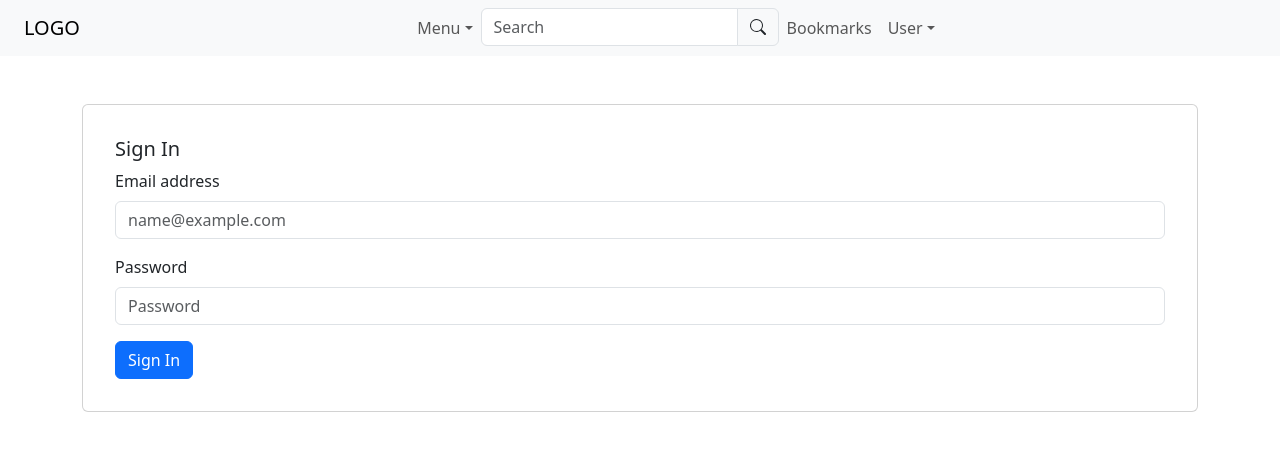
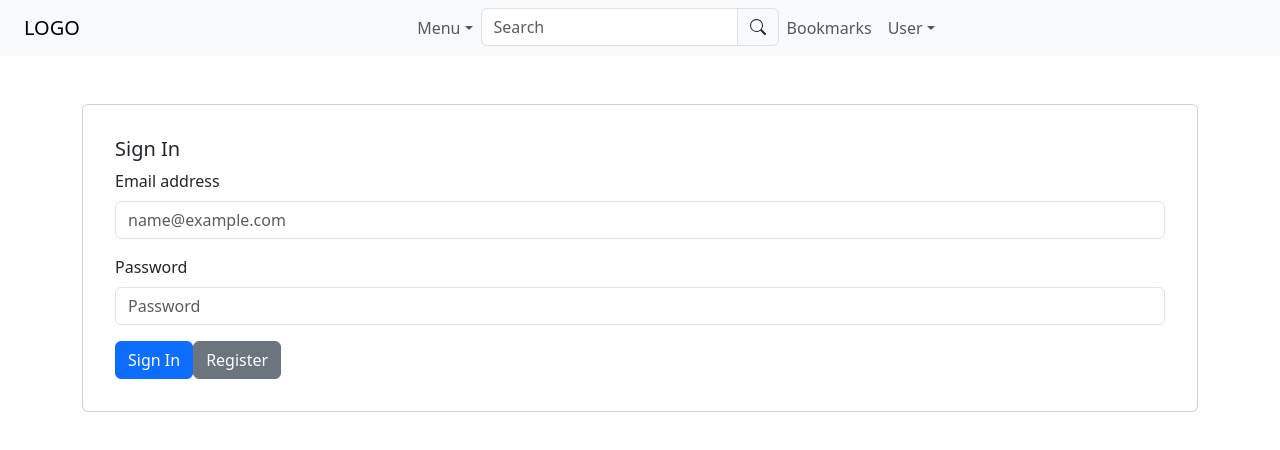
Before and after one commit to SofNyb/moviedatabase, a React (Vite) app: page /login in a window 1280 px wide. Shown: the top 450 px of the page. Built offline with nearby package versions, Linux system fonts and the light colour scheme; no server answers.

Commit message:
add buttons for the user to go to login and register from those two pages

```diff
--- a/src/Login/Login.jsx
+++ b/src/Login/Login.jsx
@@ -55,6 +55,9 @@ const Login = () => {
             <Button variant="primary" type="submit" disabled={loading}>
               {loading ? "Signing in..." : "Sign In"}
             </Button>
+            <Button variant="secondary" type="button" href="/register">
+              Register
+            </Button>
           </Form>
         </Card.Body>
       </Card>
--- a/src/Login/Register.jsx
+++ b/src/Login/Register.jsx
@@ -74,6 +74,9 @@ const Register = () => {
             <Button variant="primary" type="submit" disabled={loading}>
               {loading ? "Registering..." : "Register"}
             </Button>
+            <Button variant="secondary" type="button" href="/login">
+              Login
+            </Button>
           </Form>
         </Card.Body>
       </Card>
```
